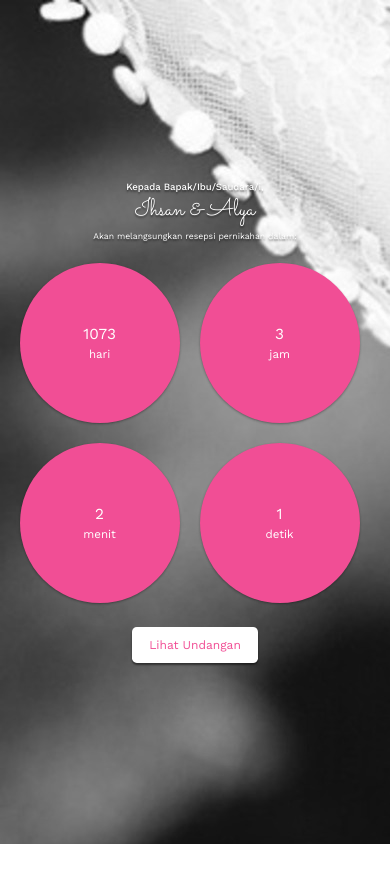
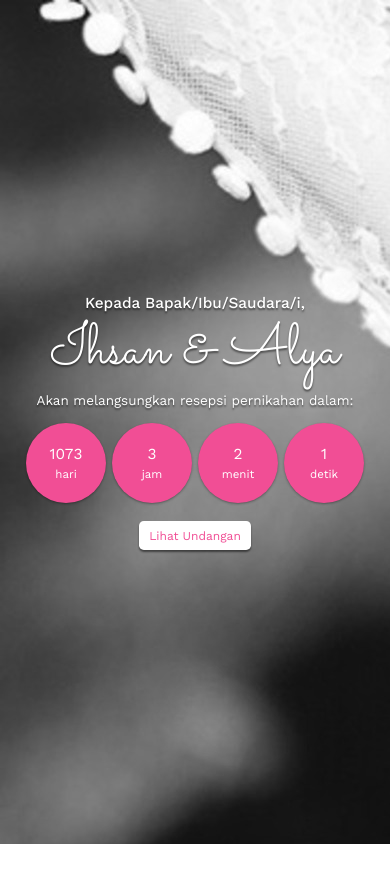
Before and after one commit to alsan1703/wedding, a plain HTML site: page index.html in a window 390 px wide. Shown: the top 882 px of the page. Drawn offline with nearby package versions, Linux system fonts and the light colour scheme.

Commit message:
Update style.css

```diff
--- a/style.css
+++ b/style.css
@@ -50,53 +50,34 @@ text-shadow: var(--shadow);
 }
 
 
-/* Media query for large devices (laptops/desktops) */
-@media (max-width: 992px) {
-    html {
-        font-size: 75%;
-    }
-    .hero h1 {
-        font-size: 4.5rem;
-    }
-    .hero h4 {
-        font-size: 1.4rem;
-    }
-    .hero p {
-        font-size: 1.2rem;
-    }
+/* media query */
+/* laptop */
+@media(max-width:992px){
+ html{
+    font-size:75% ;
+ }
+ .simply-countdown > .simply-section {
+    padding: 70px;
+ }
+
 }
-
-/* Media query for tablets */
-@media (max-width: 768px) {
-    html {
-        font-size: 65%;
-    }
-    .hero h1 {
-        font-size: 3.5rem;
-    }
-    .hero h4 {
-        font-size: 1.2rem;
-    }
-    .hero p {
-        font-size: 1rem;
-    }
+/* tablet */
+@media(max-width:768px){
+    html{
+        font-size:65% ;
+     }
+     .simply-countdown > .simply-section {
+        padding: 60px;
+        margin: 5px;
+     }
 }
-
-/* Media query for mobile phones */
-@media (max-width: 576px) {
-    html {
-        font-size: 60%;
-    }
-    .hero h1 {
-        font-size: 2.5rem;
-    }
-    .hero h4 {
-        font-size: 1rem;
-    }
-    .hero p {
-        font-size: 0.9rem;
-    }
-    .hero a {
-        padding: 8px 16px;
-    }
+/* mobile phone */
+@media(max-width:567px){
+    html{
+        font-size:60% ;
+     }
+     .simply-countdown > .simply-section {
+        padding: 40px;
+        margin: 3px;
+     }
 }
```
